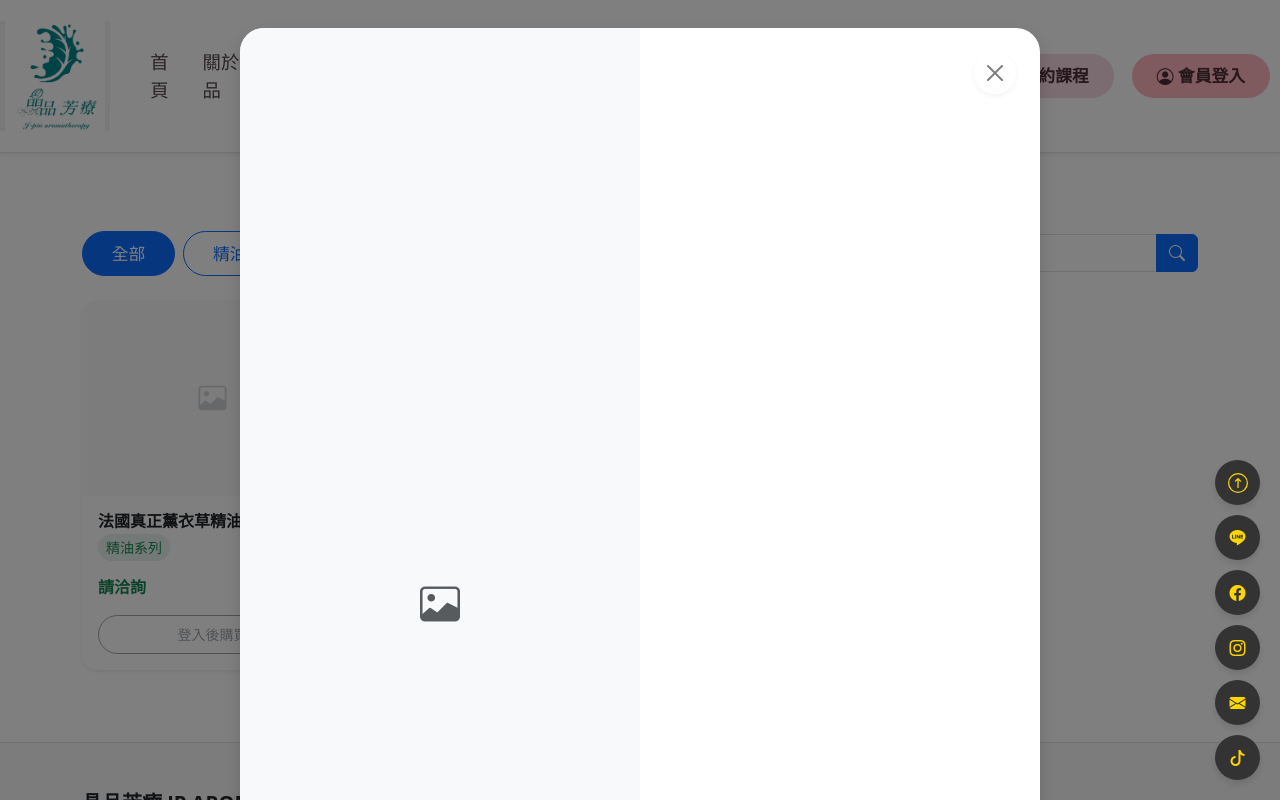
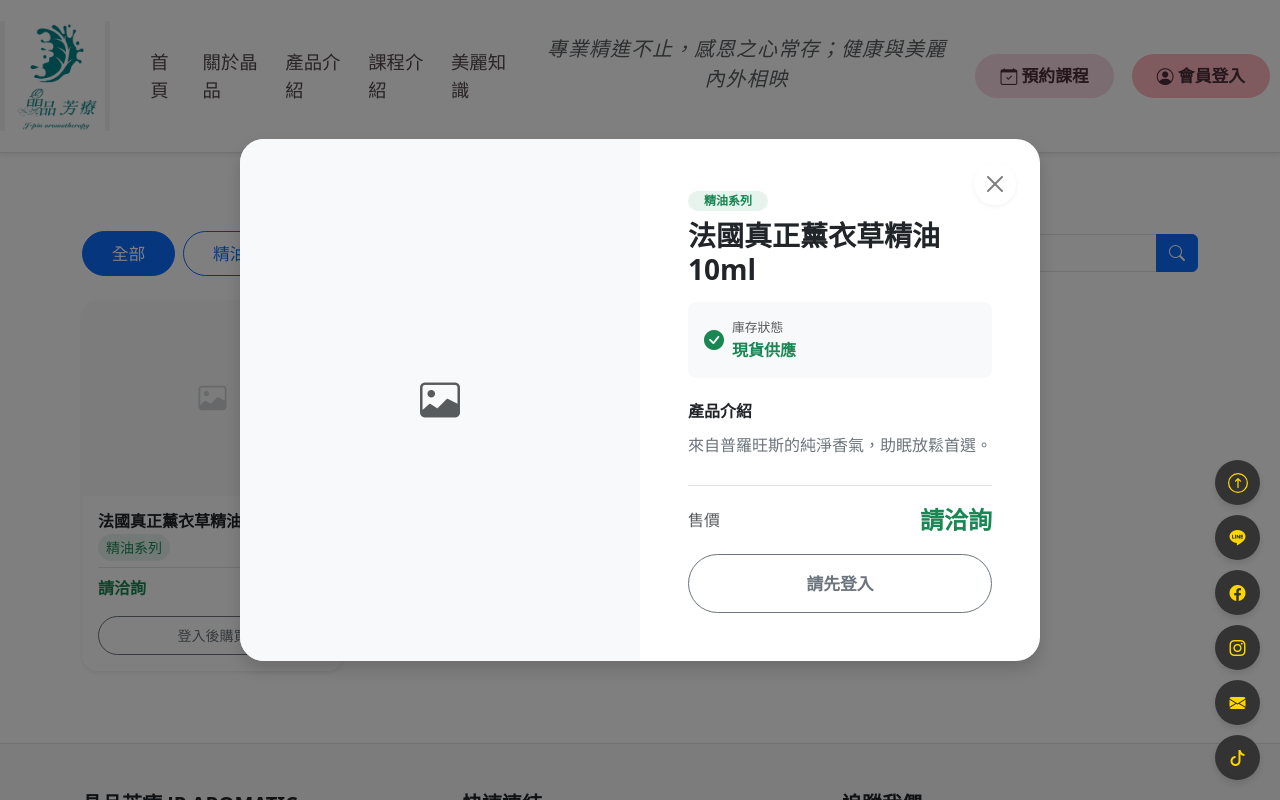
Before and after one commit to AlexChen531922/JP-SPA-Web-Application, a Flask app: page /products in a window 1280 px wide, after a click that opens the changed part. Run offline with Flask 3, Linux system fonts and the light colour scheme; data comes from the database, SQL or seed files in the repository; some libraries are stand-ins or nearby versions.

Commit message:
fix pic display for product  page

```diff
--- a/project/templates/products.html
+++ b/project/templates/products.html
@@ -27,14 +27,14 @@
 
     <div class="col-12 col-lg-4">
       <form method="GET" action="{{ url_for('main.products') }}" class="input-group">
-        <input type="search" name="q" class="form-control" placeholder="搜尋產品名稱..." value="{{ search_query or '' }}"
-          aria-label="搜尋產品">
+        <input type="search" name="q" class="form-control" placeholder="搜尋產品名稱..."
+          value="{{ request.args.get('q', '') }}" aria-label="搜尋產品">
 
         <button class="btn btn-primary" type="submit">
           <i class="bi bi-search"></i>
         </button>
 
-        {% if search_query %}
+        {% if request.args.get('q') %}
         <a href="{{ url_for('main.products') }}" class="btn btn-outline-secondary" title="清除搜尋">
           <i class="bi bi-x-lg"></i>
         </a>
@@ -49,15 +49,16 @@
       <div class="card h-100 shadow-sm border-0 hover-zoom"
         style="border-radius: 16px; overflow: hidden; transition: all 0.3s;">
 
-        <div data-bs-toggle="modal" data-bs-target="#productModal{{ product.id }}" style="cursor:pointer;">
+        <div data-bs-toggle="modal" data-bs-target="#productModal{{ product.id }}" style="cursor:pointer;"
+          class="d-flex flex-column flex-grow-1">
 
           <div class="ratio ratio-4x3 bg-light">
             {% if product.image and product.image.startswith('http') %}
-            <img src="{{ product.image }}" class="object-fit-cover" alt="{{ product.name }}" loading="lazy"
-              onerror="this.src='{{ url_for('static', filename='img/default-product.png') }}'">
+            <img src="{{ product.image }}" class="w-100 h-100 object-fit-contain p-2" alt="{{ product.name }}"
+              loading="lazy" onerror="this.src='{{ url_for('static', filename='img/default-product.png') }}'">
             {% elif product.image %}
-            <img src="{{ url_for('static', filename='img/' + product.image) }}" class="object-fit-cover"
-              alt="{{ product.name }}" loading="lazy"
+            <img src="{{ url_for('static', filename='img/' + product.image) }}"
+              class="w-100 h-100 object-fit-contain p-2" alt="{{ product.name }}" loading="lazy"
               onerror="this.src='{{ url_for('static', filename='img/default-product.png') }}'">
             {% else %}
             <div class="d-flex align-items-center justify-content-center h-100 text-muted">
@@ -66,16 +67,19 @@
             {% endif %}
           </div>
 
-          <div class="card-body p-3 d-flex flex-column">
+          <div class="card-body p-3 d-flex flex-column flex-grow-1">
             <h6 class="card-title fw-bold text-dark mb-1 text-truncate">{{ product.name }}</h6>
             <div class="mb-2">
               {% if product.category_name %}
               <small class="text-success bg-success bg-opacity-10 px-2 py-1 rounded-pill">
                 {{ product.category_name }}
               </small>
+              {% else %}
+              <small class="text-white user-select-none">.</small>
               {% endif %}
             </div>
-            <div class="mt-auto d-flex align-items-center justify-content-between pt-2">
+
+            <div class="mt-auto d-flex align-items-center justify-content-between pt-2 border-top">
               <span class="fw-bold text-success">請洽詢</span>
               {% if (product.stock_quantity | default(0)) <= 0 %} <span class="badge bg-secondary"
                 style="font-size: 0.7em;">補貨中</span>
@@ -99,7 +103,8 @@
             </button>
           </form>
           {% else %}
-          <button class="btn btn-outline-secondary w-100 rounded-pill btn-sm py-2" disabled>登入後購買</button>
+          <a href="{{ url_for('auth.login') }}"
+            class="btn btn-outline-secondary w-100 rounded-pill btn-sm py-2">登入後購買</a>
           {% endif %}
         </div>
       </div>
@@ -128,6 +133,8 @@
 </div>
 {% endif %}
 
+</div>
+
 {% for product in products %}
 <div class="modal fade" id="productModal{{ product.id }}" tabindex="-1" aria-hidden="true" style="z-index: 1055;">
   <div class="modal-dialog modal-dialog-centered modal-lg">
@@ -140,14 +147,14 @@
 
       <div class="modal-body p-0">
         <div class="row g-0">
-          <div class="col-md-6">
-            <div class="ratio ratio-1x1 bg-light h-100">
+          <div class="col-md-6 bg-light d-flex align-items-center justify-content-center">
+            <div class="ratio ratio-1x1 w-100 h-100">
               {% if product.image and product.image.startswith('http') %}
-              <img src="{{ product.image }}" class="object-fit-cover" alt="{{ product.name }}"
+              <img src="{{ product.image }}" class="w-100 h-100 object-fit-contain p-4" alt="{{ product.name }}"
                 onerror="this.src='{{ url_for('static', filename='img/default-product.png') }}'">
               {% elif product.image %}
-              <img src="{{ url_for('static', filename='img/' + product.image) }}" class="object-fit-cover"
-                alt="{{ product.name }}"
+              <img src="{{ url_for('static', filename='img/' + product.image) }}"
+                class="w-100 h-100 object-fit-contain p-4" alt="{{ product.name }}"
                 onerror="this.src='{{ url_for('static', filename='img/default-product.png') }}'">
               {% else %}
               <div class="d-flex align-items-center justify-content-center h-100">
@@ -155,20 +162,23 @@
               </div>
               {% endif %}
             </div>
+          </div>
+
           <div class="col-md-6 d-flex flex-column p-4 p-lg-5">
             <div>
-                <span class="badge bg-success bg-opacity-10 text-success mb-2 rounded-pill px-3">{{
-                  product.category_name
+              {% if product.category_name %}
+              <span class="badge bg-success bg-opacity-10 text-success mb-2 rounded-pill px-3">{{ product.category_name
                 }}</span>
+              {% endif %}
+
               <h3 class="fw-bold mb-3">{{ product.name }}</h3>
-                <p class="text-secondary lh-lg mb-4">{{ product.description }}</p>
 
               <div class="d-flex align-items-center mb-4 p-3 bg-light rounded-3">
                 {% if (product.stock_quantity | default(0)) > 0 %}
                 <i class="bi bi-check-circle-fill text-success fs-5 me-2"></i>
                 <div>
                   <small class="text-muted d-block" style="font-size: 0.8rem;">庫存狀態</small>
-                    <span class="text-success fw-bold">現貨供應 </span>
+                  <span class="text-success fw-bold">現貨供應</span>
                 </div>
                 {% else %}
                 <i class="bi bi-x-circle-fill text-danger fs-5 me-2"></i>
@@ -178,6 +188,10 @@
                 </div>
                 {% endif %}
               </div>
+
+              <h6 class="fw-bold mb-2">產品介紹</h6>
+              <p class="text-secondary lh-lg mb-4" style="white-space: pre-line;">{{ product.description or '暫無介紹' }}
+              </p>
             </div>
 
             <div class="mt-auto pt-3 border-top">
@@ -186,8 +200,10 @@
                 <span class="fs-4 fw-bold text-success">請洽詢</span>
               </div>
 
+              {% if session.get('user', {}).get('role') in ['customer', 'admin', 'staff'] %}
               <form action="{{ url_for('main.add_to_cart', product_id=product.id) }}" method="POST">
                 <input type="hidden" name="csrf_token" value="{{ csrf_token() }}">
+                <input type="hidden" name="quantity" value="1">
                 <button type="submit" class="btn btn-success w-100 rounded-pill py-3 fw-bold shadow-sm hover-scale" {%
                   if (product.stock_quantity | default(0)) <=0 %}disabled{% endif %}>
                   {% if (product.stock_quantity | default(0)) > 0 %}
@@ -197,6 +213,10 @@
                   {% endif %}
                 </button>
               </form>
+              {% else %}
+              <a href="{{ url_for('auth.login') }}"
+                class="btn btn-outline-secondary w-100 rounded-pill py-3 fw-bold">請先登入</a>
+              {% endif %}
             </div>
           </div>
         </div>
@@ -217,7 +237,7 @@
   const loadingIndicator = document.getElementById('loading');
   const noMoreIndicator = document.getElementById('no-more');
   const currentCategory = {{ current_category| tojson }};
-    const searchQuery = {{ search_query| tojson }};
+  const searchQuery = "{{ request.args.get('q', '') }}";
 
   // Infinite scroll
   function loadMoreProducts() {
@@ -232,15 +252,11 @@
       page += 1;
       loadingIndicator.style.display = 'block';
 
-        let url = `/products?page=${page}`;
+      let url = `{{ url_for('main.products') }}?page=${page}`;
       if (currentCategory) url += `&category=${currentCategory}`;
       if (searchQuery) url += `&q=${encodeURIComponent(searchQuery)}`;
 
-        fetch(url, {
-          headers: {
-            'X-Requested-With': 'XMLHttpRequest'
-          }
-        })
+      fetch(url, { headers: { 'X-Requested-With': 'XMLHttpRequest' } })
         .then(res => res.text())
         .then(html => {
           loadingIndicator.style.display = 'none';
@@ -248,12 +264,13 @@
           if (html.trim()) {
             const tempDiv = document.createElement('div');
             tempDiv.innerHTML = html;
-              const newItems = tempDiv.querySelectorAll('.col-6');
+            const newItems = tempDiv.querySelectorAll('.col-6'); // 抓取新的產品卡片
+            const newModals = tempDiv.querySelectorAll('.modal'); // 抓取新的 Modal
 
             if (newItems.length > 0) {
-                newItems.forEach(item => {
-                  productList.appendChild(item);
-                });
+              newItems.forEach(item => productList.appendChild(item));
+              // 將 Modal 加到 body 或列表後方，確保可以被觸發
+              newModals.forEach(modal => productList.appendChild(modal));
               loading = false;
             } else {
               hasMore = false;
@@ -292,8 +309,8 @@
     box-shadow: 0 8px 24px rgba(0, 0, 0, 0.15) !important;
   }
 
-    .object-fit-cover {
-      object-fit: cover;
+  object-fit-contain {
+    object-fit: contain;
   }
 </style>
 {% endblock %}
```
Lines whose indentation alone changed are shown as unchanged.
